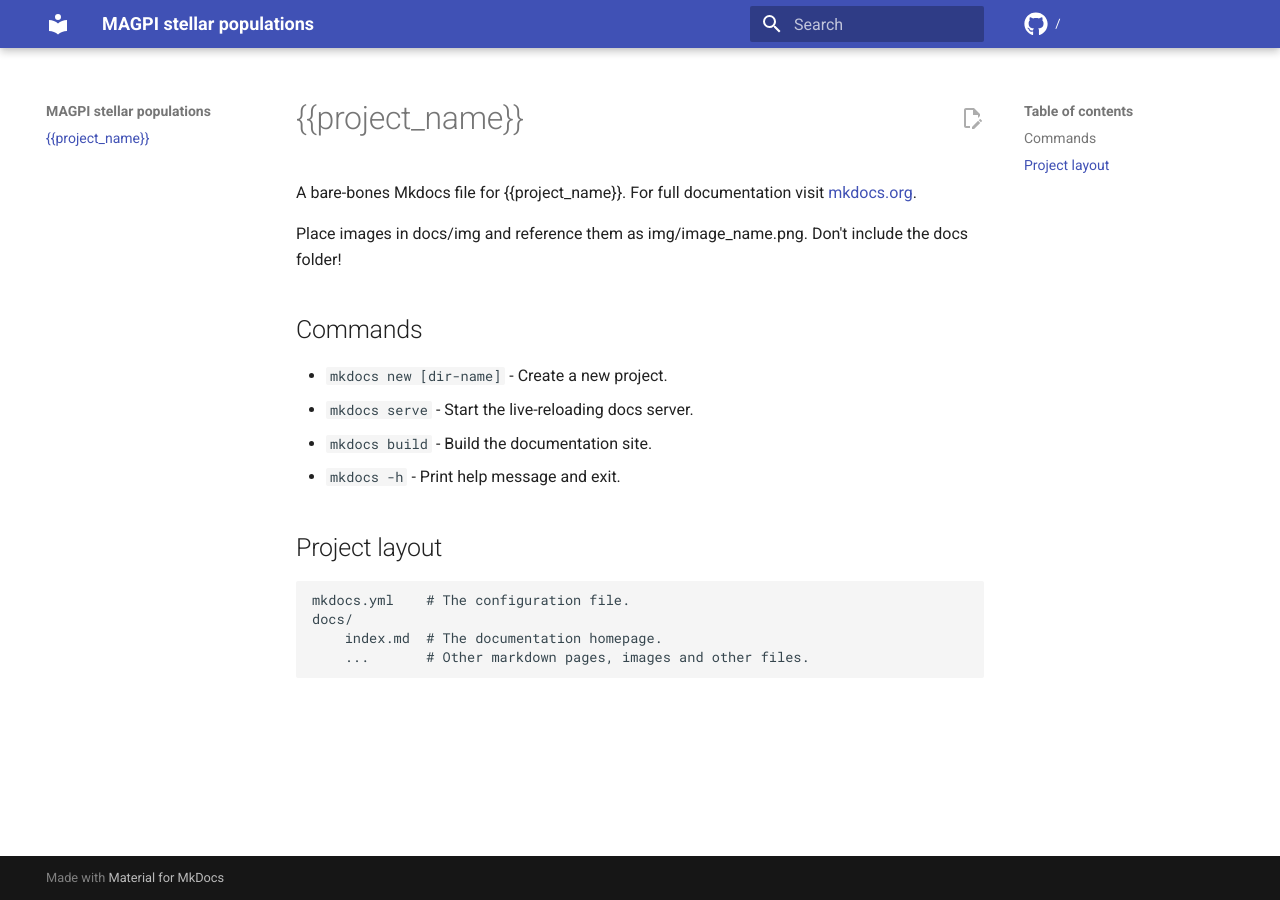
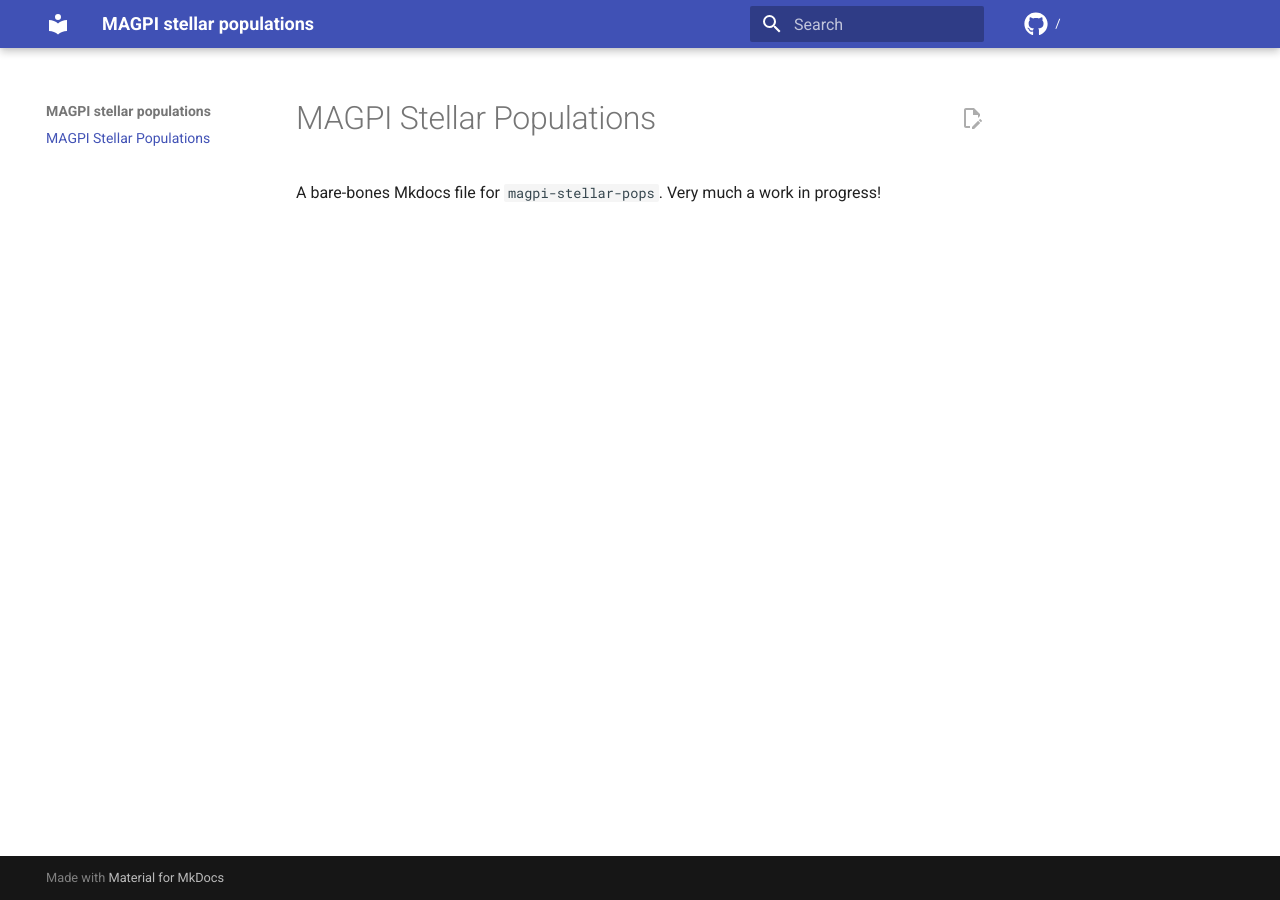
Before and after one commit to samvaughan/magpi-stellar-pops, an MkDocs documentation site: the page built from docs/index.md, in a window 1280 px wide. Built offline with MkDocs 1.6.1 and Material for MkDocs 9.7.7, drawn with Linux system fonts in a browser that asks for light colours.

Commit message:
Added a test and bare-bones docs

```diff
--- a/.copier-answers.yml
+++ b/.copier-answers.yml
@@ -1,5 +1,5 @@
 # Changes here will be overwritten by Copier; NEVER EDIT MANUALLY
-_commit: v1.0
+_commit: v1.1
 _src_path: /Users/samvaughan/Code/spv-copier-template
 copyright_date: '2023'
 email: sam.vaughan@mq.edu.au
--- a/docs/index.md
+++ b/docs/index.md
@@ -1,19 +1,3 @@
-# {{project_name}}
+# MAGPI Stellar Populations
 
-A bare-bones Mkdocs file for {{project_name}}. For full documentation visit [mkdocs.org](https://www.mkdocs.org).
-
-Place images in docs/img and reference them as img/image_name.png. Don't include the docs folder!
-
-## Commands
-
-* `mkdocs new [dir-name]` - Create a new project.
-* `mkdocs serve` - Start the live-reloading docs server.
-* `mkdocs build` - Build the documentation site.
-* `mkdocs -h` - Print help message and exit.
-
-## Project layout
-
-    mkdocs.yml    # The configuration file.
-    docs/
-        index.md  # The documentation homepage.
-        ...       # Other markdown pages, images and other files.
+A bare-bones Mkdocs file for `magpi-stellar-pops`. Very much a work in progress!
```
Also changed, not shown: pyproject.toml (+5 -4 lines), 8 other files.
